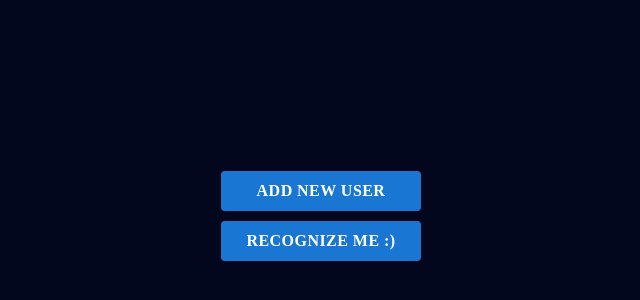
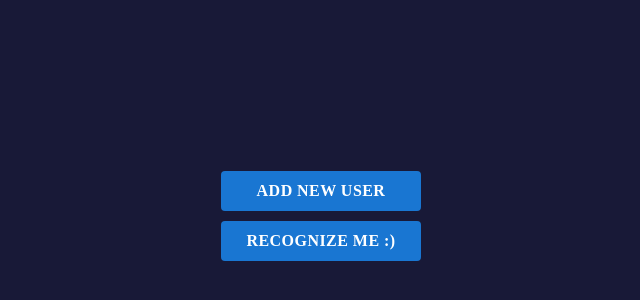
Before and after one commit to naderelzinyy/Face-emotion-detection, a React (Create React App) app in the folder frontend/my-app/: page / in a window 1280 px wide. Shown: the part 184-484 px from the top of the page, without its empty margins (319-959 px from the left). Built offline with nearby package versions, Linux system fonts and the light colour scheme; the HTML template or start-up script is replaced by a standard one.

Commit message:
Changed the background color.

```diff
--- a/frontend/my-app/src/App.css
+++ b/frontend/my-app/src/App.css
@@ -1,5 +1,5 @@
 body {
-  background-color: #03071e;
+  background-color: #181937;
 }
 .App {
   text-align: center;
```
